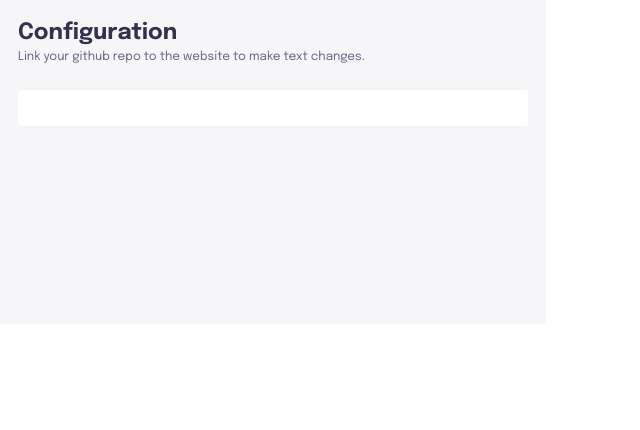
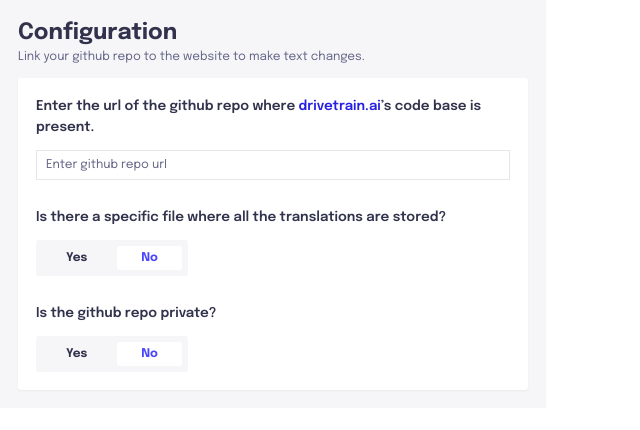
Before and after one commit to MrRobz/Source-Patch, a React (Vite) app: page / in a window 1280 px wide. Shown: the top 430 px of the page, without its empty margins (0-640 px from the left). Built offline with nearby package versions, Linux system fonts and the light colour scheme.

Commit message:
configure page ui template

```diff
--- a/src/App.tsx
+++ b/src/App.tsx
@@ -3,7 +3,7 @@ import { Routes } from "./components/modules/routes";
 
 function App() {
   return (
-    <div className="App bg-neutral-100 p-6 h-full">
+    <div className="App h-full bg-neutral-100 p-6 text-base">
       <Routes />
     </div>
   );
--- a/src/components/modules/configure/index.tsx
+++ b/src/components/modules/configure/index.tsx
@@ -1,15 +1,56 @@
 import { ReactElement } from "react";
+import { Input, Segmented } from "../../ui";
 import { H1, SubTitle } from "../../ui/typography";
 
 export const ConfigurePage = (): ReactElement => {
   return (
-    <div className="h-96 w-full text-neutral-800">
+    <div className="h-full w-full text-neutral-800">
       <div>
         <H1>Configuration</H1>
         <SubTitle>Link your github repo to the website to make text changes.</SubTitle>
       </div>
 
-      <div className="mt-8 rounded bg-white p-6"></div>
+      <div className="mt-4 rounded bg-white p-6 shadow-sm">
+        <div>
+          <label className="text-lg font-semibold" htmlFor="github-url">
+            Enter the url of the github repo where <span className="text-primary-700">{"drivetrain.ai"}</span>’s code
+            base is present.
+          </label>
+          <div className="mt-4">
+            <Input placeholder="Enter github repo url" className="w-full" name="github-url" />
+          </div>
+
+          <div className="mt-9">
+            <label className="text-lg font-semibold">
+              Is there a specific file where all the translations are stored?
+            </label>
+
+            <div className="mt-4">
+              <Segmented
+                options={[
+                  { label: "Yes", value: "yes" },
+                  { label: "No", value: "no" },
+                ]}
+                selected={{ label: "No", value: "no" }}
+              />
+            </div>
+          </div>
+
+          <div className="mt-9">
+            <label className="text-lg font-semibold">Is the github repo private?</label>
+
+            <div className="mt-4">
+              <Segmented
+                options={[
+                  { label: "Yes", value: "yes" },
+                  { label: "No", value: "no" },
+                ]}
+                selected={{ label: "No", value: "no" }}
+              />
+            </div>
+          </div>
+        </div>
+      </div>
     </div>
   );
 };
--- /dev/null
+++ b/src/components/ui/index.ts
@@ -0,0 +1,2 @@
+export * from "./input";
+export * from "./segmented";
--- /dev/null
+++ b/src/components/ui/input/index.tsx
@@ -0,0 +1,18 @@
+import { ReactElement } from "react";
+
+interface Props {
+  value?: string;
+  placeholder?: string;
+  className?: string;
+  name?: string;
+}
+
+export const Input = ({ value, placeholder, name, className = "" }: Props): ReactElement => {
+  return (
+    <input
+      className={`h-10 border px-3 py-4 placeholder:text-neutral-600 ${className}`}
+      placeholder={placeholder}
+      name={name}
+    />
+  );
+};
--- /dev/null
+++ b/src/components/ui/segmented/index.tsx
@@ -0,0 +1,42 @@
+import { ReactElement } from "react";
+
+interface ItemType {
+  label: string;
+  value: string;
+}
+
+interface Props {
+  options: ItemType[];
+  selected: ItemType;
+  onChange?: (option: ItemType) => void;
+}
+
+export const Segmented = ({ options, selected, onChange }: Props): ReactElement => {
+  return (
+    <div className="w-fit rounded border-neutral-200 bg-neutral-100 p-2">
+      <div className="relative flex items-center justify-center gap-2">
+        {options.map((option) => (
+          <SegmentedItem
+            key={option.value}
+            value={option.label}
+            isActive={selected.value === option.value}
+            onChange={() => onChange?.(option)}
+          />
+        ))}
+      </div>
+    </div>
+  );
+};
+
+const SegmentedItem = ({ value, isActive, onChange }: { value: string; isActive?: boolean; onChange: () => void }) => {
+  const activeStyles = isActive ?? false ? "border-neutral-150 bg-white text-primary-600" : "";
+
+  return (
+    <div
+      onClick={onChange}
+      className={`text-md flex h-8 flex-1 cursor-pointer items-center justify-center rounded px-8 font-bold capitalize  ${activeStyles}`}
+    >
+      {value}
+    </div>
+  );
+};
```
